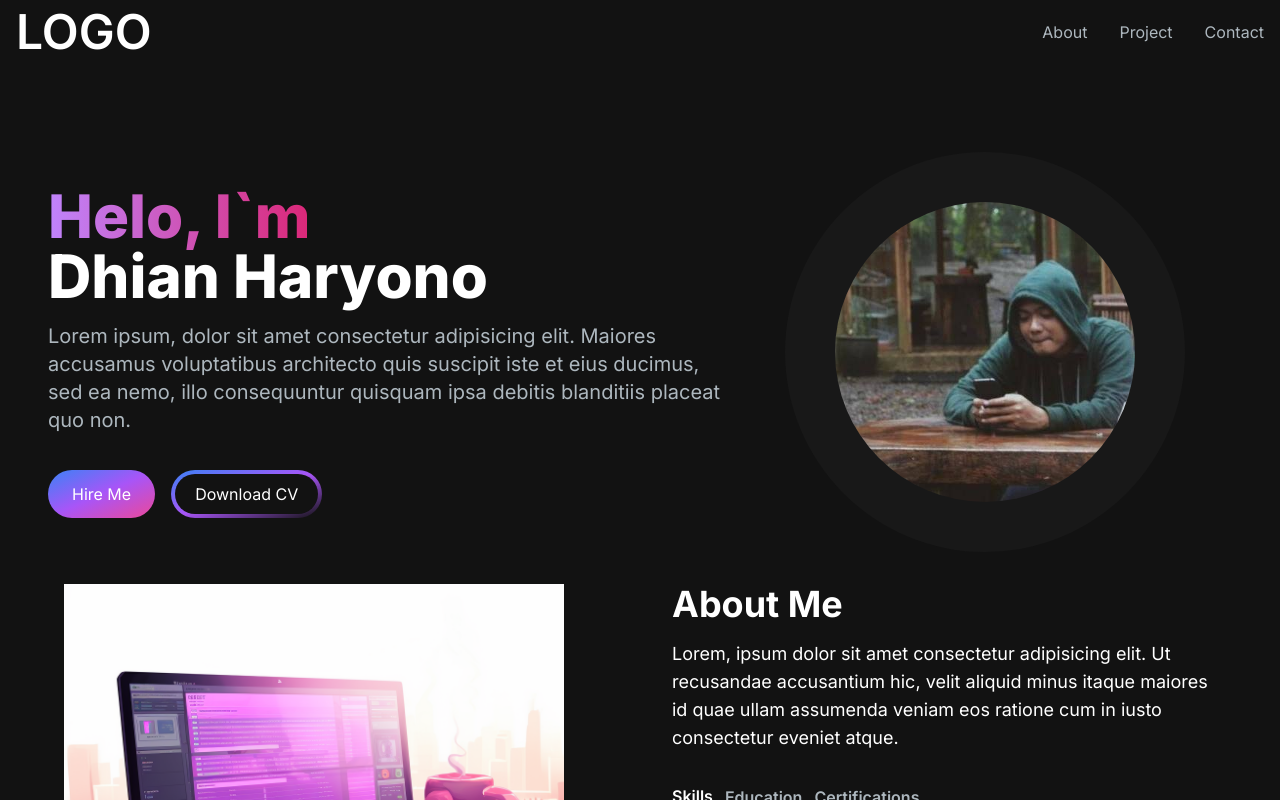
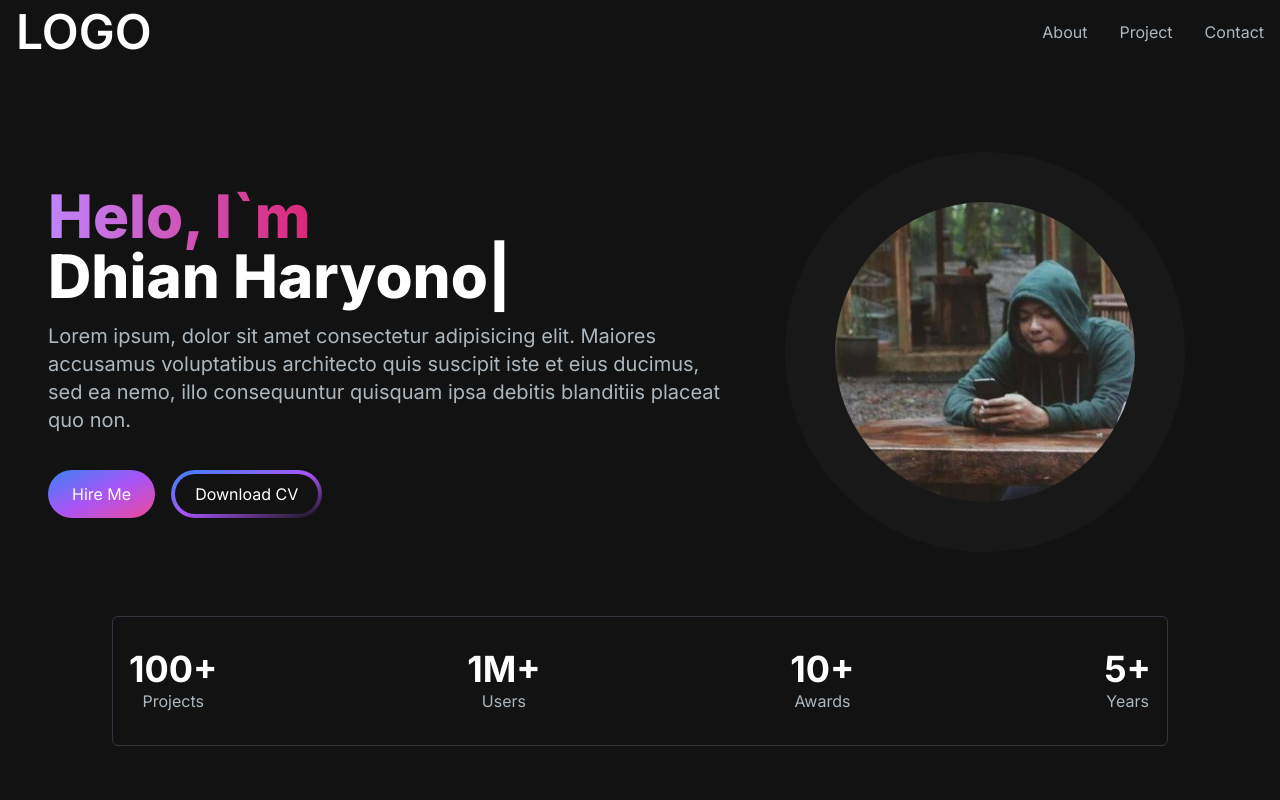
Before and after one commit to dhianharyono/Dhian-Portofolio, a Next.js app: page / in a window 1280 px wide. Shown: the top 800 px of the page. Built offline with nearby package versions, Linux system fonts and the light colour scheme.

Commit message:
Add Achievement section

```diff
--- /dev/null
+++ b/app/components/AchievementSection.jsx
@@ -0,0 +1,44 @@
+import React from 'react'
+
+const achievementsList = [
+    {
+      metric: "Projects",
+      value: "100+",
+    },
+    {
+      metric: "Users",
+      value: "1M+",
+    },
+    {
+      metric: "Awards",
+      value: "10+",
+    },
+    {
+      metric: "Years",
+      value: "5+",
+    },
+  ];
+
+const AchievementSection = () => {
+  return (
+  <div className='py-8 px-4 xl:gap-16 sm:py-16 xl:px-16'>
+    <div className='border-[#33353F] border rounded-md py-8 px-17 flex flex-row item-center justify-between'>
+        {achievementsList.map((achievement, index) => {
+            return(
+                <div
+                    key={index}
+                    className='flex flex-col items-center justify-center mx-4'
+                >
+                    <h2 className='text-white text-4xl font-bold'>
+                        {achievement.value}
+                    </h2>
+                    <p className='text-[#ADB7BE] text-base'>{achievement.metric}</p>
+                </div>
+            )
+        })}
+    </div>
+  </div>
+  )
+}
+
+export default AchievementSection
--- a/app/components/EmailSection.jsx
+++ b/app/components/EmailSection.jsx
@@ -1,12 +1,12 @@
 "use client"
+import React, { useState } from 'react'
 import Image from 'next/image'
 import Link from 'next/link'
-import React from 'react'
 import GithubIcon from '../../public/github-icon.svg'
 import LinkedinIcon from '../../public/linkedin-icon.svg'
 
 const EmailSection = () => {
-
+    const [emailSubmitted, setEmailSubmitted] = useState(false)
     const handleSubmit = async (e) => {
         e.preventDefault();
         const data = {
@@ -31,6 +31,7 @@
 
         if (response.status === 'success') {
             console.log('Message sent.')
+            setEmailSubmitted(true)
         }
     }
   return (
@@ -101,6 +102,13 @@
                     className='bg-purple-500 hover:bg-purple-600 text-white font-medium py-2.5 px-5 rounded-lg w-full'>
                     Send Message
                 </button>
+                {
+                   emailSubmitted && (
+                    <p className='text-green-500 text-sm mt-2'>
+                        Email sent successfully!
+                    </p>
+                   )
+                }
             </form>
         </div>
     </section>
--- a/app/page.js
+++ b/app/page.js
@@ -5,6 +5,7 @@
 import ProjectSection from './components/ProjectSection'
 import EmailSection from './components/EmailSection'
 import Footer from './components/Footer'
+import AchievementSection from './components/AchievementSection'
 
 export default function Home() {
   return (
@@ -12,6 +13,7 @@
       <Navbar/>
       <div className="container mt-24 mx-auto px-12 py-14">
         <HeroSection/>
+        <AchievementSection/>
         <AboutSection/>
         <ProjectSection/>
         <EmailSection/>
```
